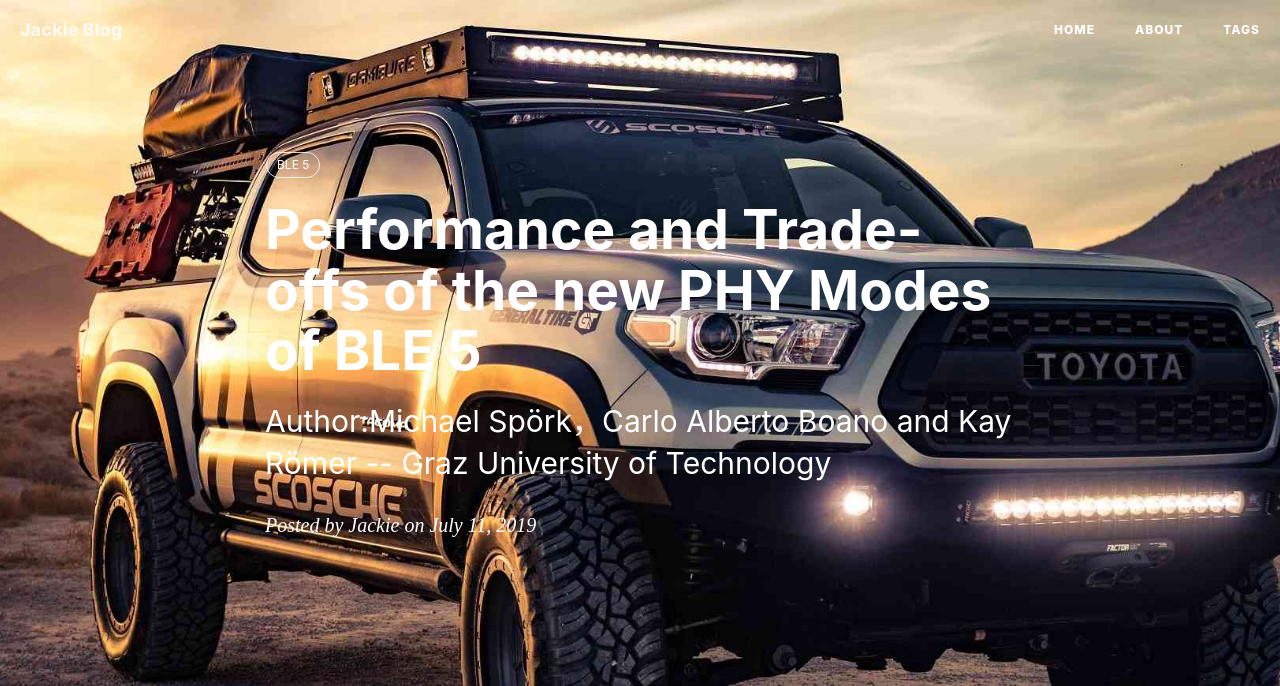
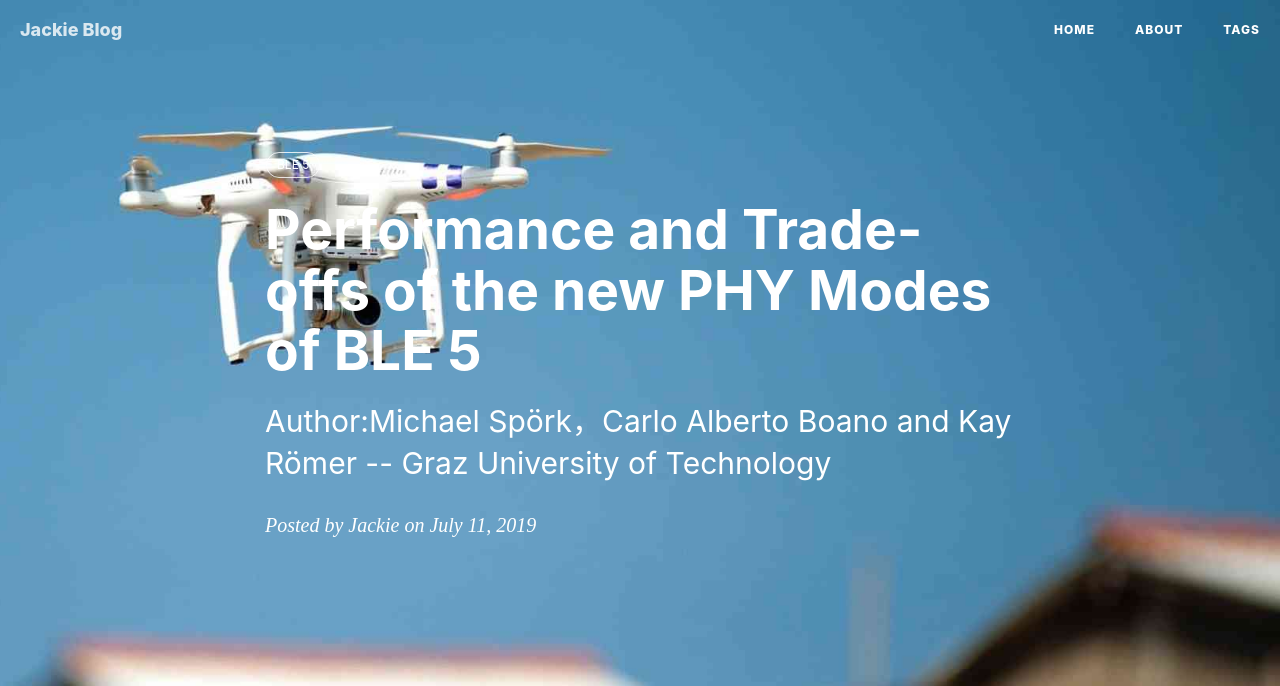
Before and after one commit to a416485164/a416485164.github.io, a Jekyll site: the page built from _posts/2019-7-11-Performance and Trade-offs of the new PHY Modes of BLE 5.md, in a window 1280 px wide. Shown: the top 686 px of the page. Built offline with Jekyll 4.4.1, drawn with Linux system fonts in a browser that asks for light colours; nearby versions of some CDN libraries; comment, search, counter and statistics services are not loaded; grey boxes are pictures that could not be loaded.

Commit message:
Update 2019-7-11-Performance and Trade-offs of the new PHY Modes of BLE 5.md

```diff
--- a/_posts/2019-7-11-Performance and Trade-offs of the new PHY Modes of BLE 5.md
+++ b/_posts/2019-7-11-Performance and Trade-offs of the new PHY Modes of BLE 5.md
@@ -4,7 +4,7 @@ title:      Performance and Trade-offs of the new PHY Modes of BLE 5
 subtitle:   Author:Michael Spörk，Carlo Alberto Boano and Kay Römer -- Graz University of Technology
 date:       2019-07-11
 author:     Jackie
-header-img: img/Picture/4k-wallpaper-automobile-automotive-1149137.jpg
+header-img: img/Picture/action-air-shooting-aircraft-319968.jpg
 catalog: true
 tags:
     - BLE 5
```
